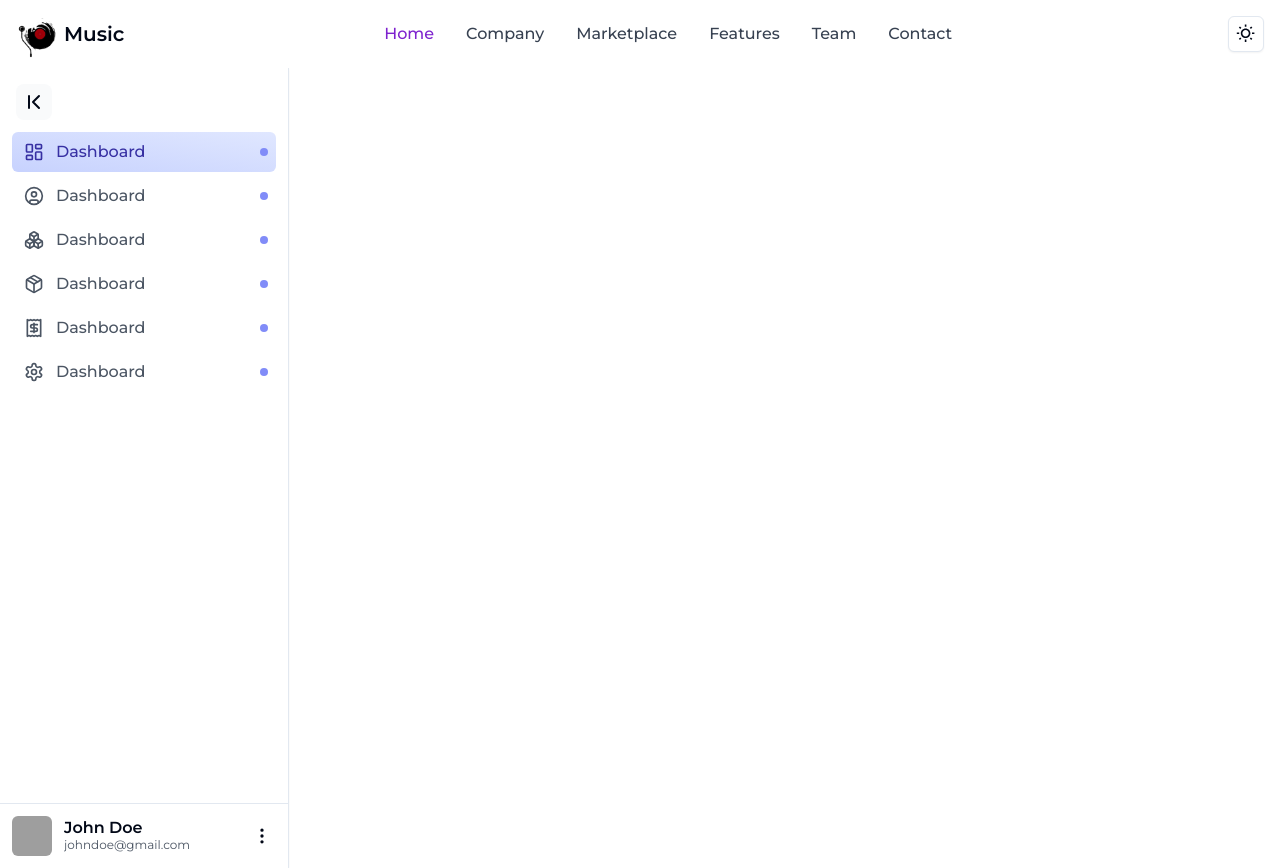
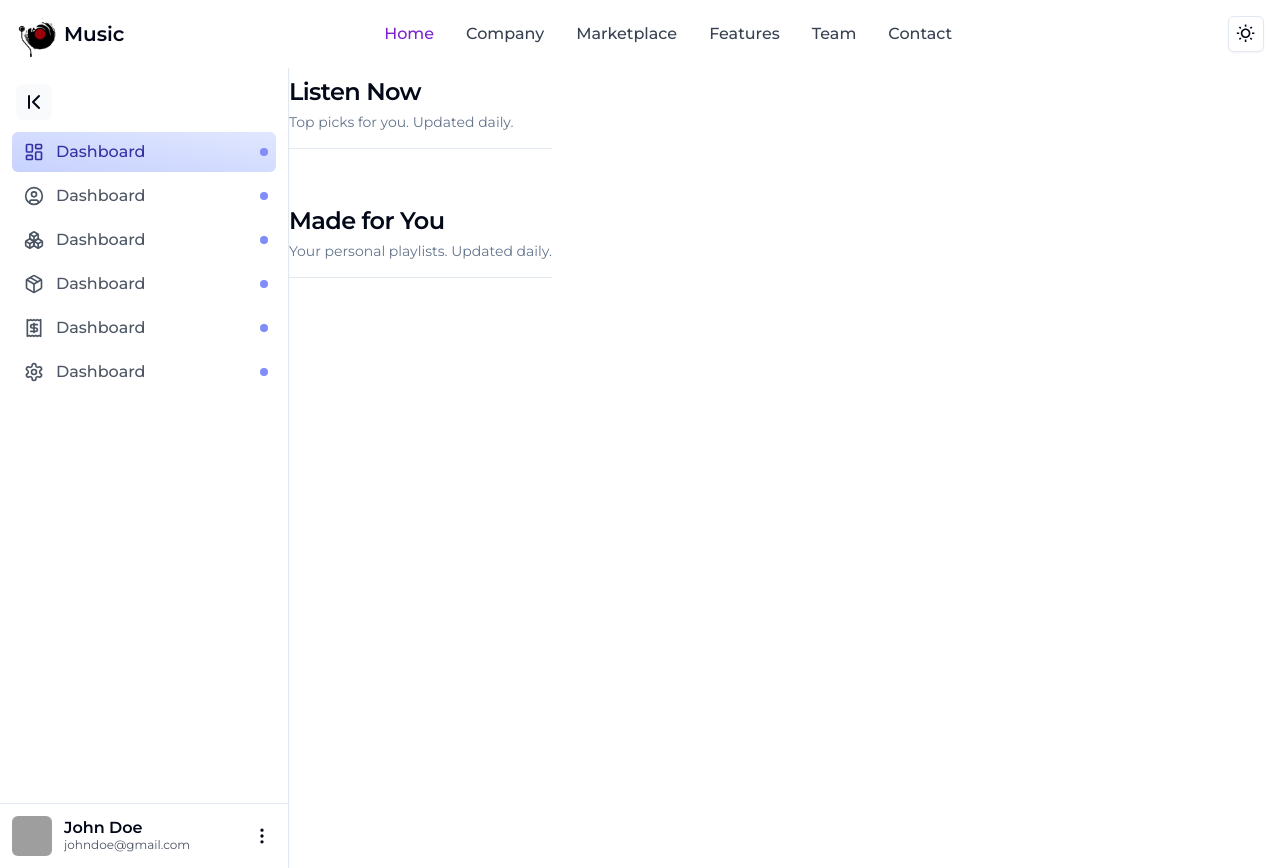
Before and after one commit to naman-rathore99/Music, a Next.js app: page / in a window 1280 px wide. Built offline with nearby package versions, Linux system fonts and the light colour scheme; grey boxes are pictures that could not be loaded.

Commit message:
ui more improvment

```diff
--- a/app/page.tsx
+++ b/app/page.tsx
@@ -2,8 +2,11 @@
 
 import { useState } from "react";
 import Navbar from "@/components/Navbar";
-import Sidebar, {SidebarItem} from "@/components/Sidebar"
+import Sidebar, { SidebarItem } from "@/components/Sidebar"
 import { Boxes, LayoutDashboard, Package, Receipt, Settings, UserCircle } from "lucide-react";
+import { Tabs, TabsContent } from "@/components/ui/tabs";
+import { Separator } from "@/components/ui/separator";
+import { ScrollArea, ScrollBar } from "@/components/ui/scroll-area";
 
 export default function Home() {
 
@@ -14,13 +17,95 @@ export default function Home() {
         <div className="flex flex-col ">
           <Sidebar>
             <SidebarItem icon={<LayoutDashboard size={20} />} text="Dashboard" alert active={true} />
-          <SidebarItem icon={<UserCircle size={20} />} text="Dashboard" alert active={false}/>
-          <SidebarItem icon={<Boxes size={20} />} text="Dashboard" alert active={false}/>
-          <SidebarItem icon={<Package size={20} />} text="Dashboard" alert active={false}/>
-          <SidebarItem icon={<Receipt size={20} />} text="Dashboard" alert active={false}/>
-          <SidebarItem icon={<Settings size={20} />} text="Dashboard" alert active={false}/>
+            <SidebarItem icon={<UserCircle size={20} />} text="Dashboard" alert active={false} />
+            <SidebarItem icon={<Boxes size={20} />} text="Dashboard" alert active={false} />
+            <SidebarItem icon={<Package size={20} />} text="Dashboard" alert active={false} />
+            <SidebarItem icon={<Receipt size={20} />} text="Dashboard" alert active={false} />
+            <SidebarItem icon={<Settings size={20} />} text="Dashboard" alert active={false} />
           </Sidebar>
         </div>
+        <Tabs defaultValue="music" className="h-full space-y-6">
+          <TabsContent
+            value="music"
+            className="border-none p-0 outline-none"
+          >
+            <div className="flex items-center justify-between">
+              <div className="space-y-1">
+                <h2 className="text-2xl font-semibold tracking-tight">
+                  Listen Now
+                </h2>
+                <p className="text-sm text-muted-foreground">
+                  Top picks for you. Updated daily.
+                </p>
+              </div>
+            </div>
+            <Separator className="my-4" />
+            <div className="relative">
+              <ScrollArea>
+                <div className="flex space-x-4 pb-4">
+                  {/* {listenNowAlbums.map((album) => (
+                              <AlbumArtwork
+                                key={album.name}
+                                album={album}
+                                className="w-[250px]"
+                                aspectRatio="portrait"
+                                width={250}
+                                height={330}
+                              />
+                            ))} */}
+                </div>
+                <ScrollBar orientation="horizontal" />
+              </ScrollArea>
+            </div>
+            <div className="mt-6 space-y-1">
+              <h2 className="text-2xl font-semibold tracking-tight">
+                Made for You
+              </h2>
+              <p className="text-sm text-muted-foreground">
+                Your personal playlists. Updated daily.
+              </p>
+            </div>
+            <Separator className="my-4" />
+            <div className="relative">
+              <ScrollArea>
+                <div className="flex space-x-4 pb-4">
+                  {/* {madeForYouAlbums.map((album) => (
+                              <AlbumArtwork
+                                key={album.name}
+                                album={album}
+                                className="w-[150px]"
+                                aspectRatio="square"
+                                width={150}
+                                height={150}
+                              />
+                            ))} */}
+                </div>
+                <ScrollBar orientation="horizontal" />
+              </ScrollArea>
+            </div>
+          </TabsContent>
+          <TabsContent
+            value="podcasts"
+            className="h-full flex-col border-none p-0 data-[state=active]:flex"
+          >
+            <div className="flex items-center justify-between">
+              <div className="space-y-1">
+                <h2 className="text-2xl font-semibold tracking-tight">
+                  New Episodes
+                </h2>
+                <p className="text-sm text-muted-foreground">
+                  Your favorite podcasts. Updated daily.
+                </p>
+              </div>
+            </div>
+            <Separator className="my-4" />
+            {/* <PodcastEmptyPlaceholder />  */}
+          </TabsContent>
+        </Tabs>
+      </div>
+
+      <div>
+
       </div>
     </>
   );
```
Lines whose indentation alone changed are shown as unchanged.
